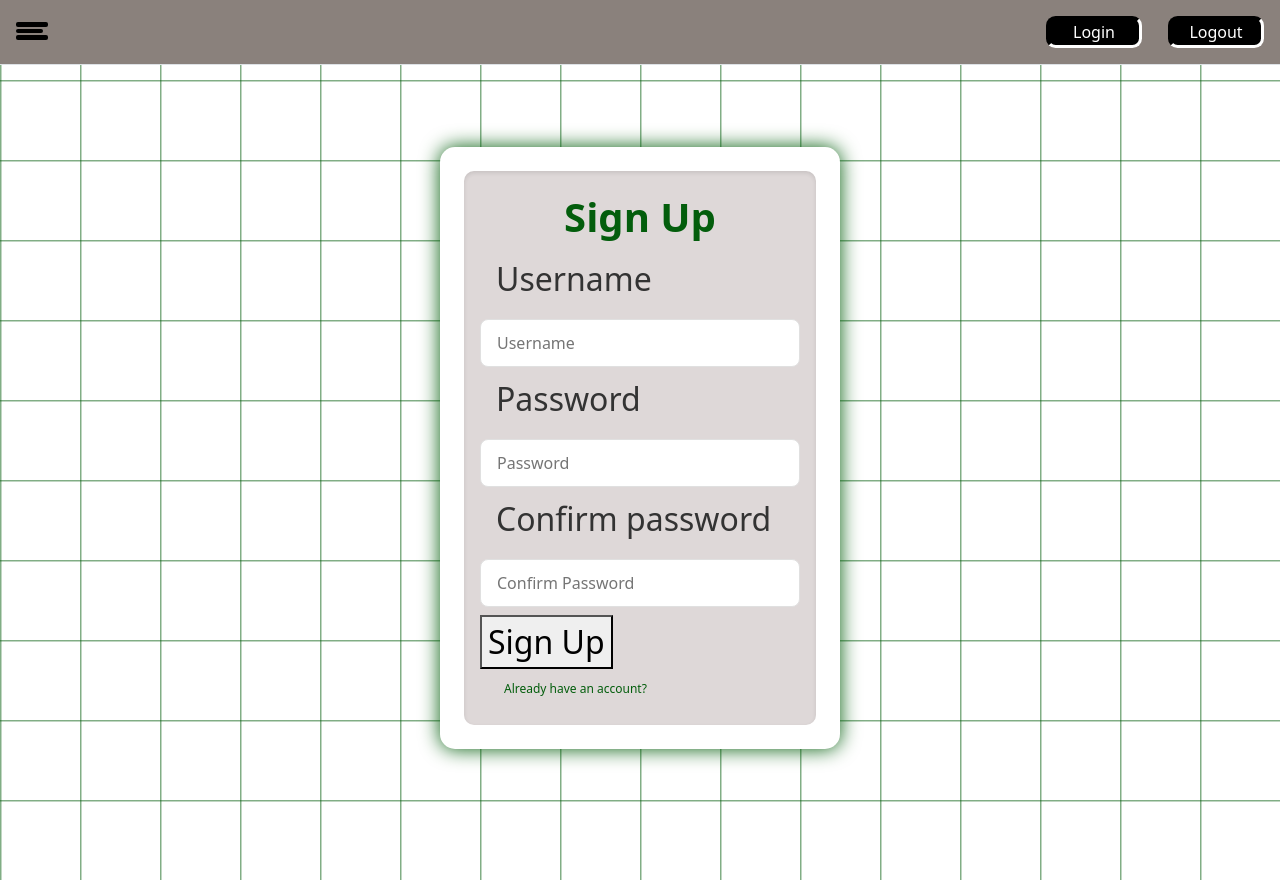
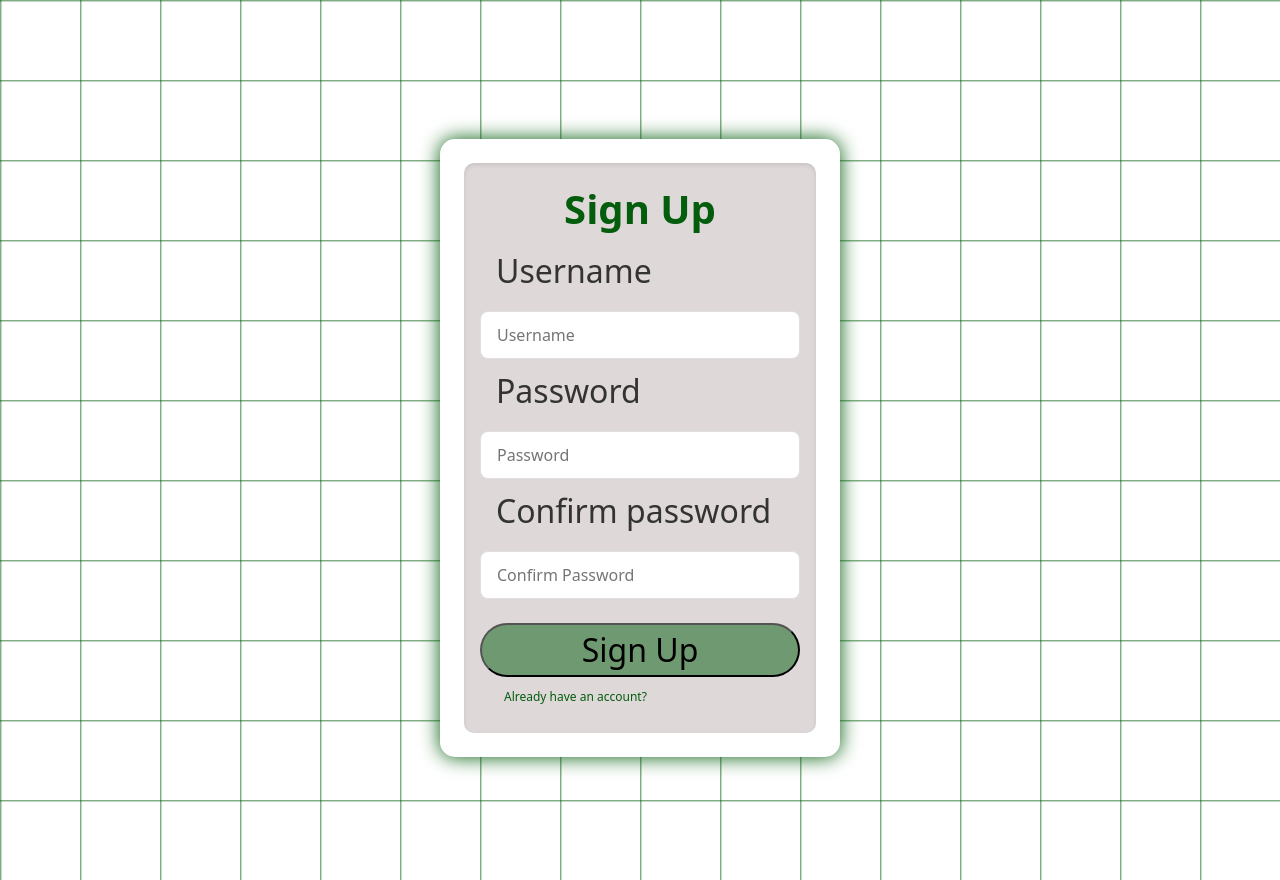
Before and after one commit to BhaveshKukreja29/DevWorth, a Flask app: page /signup in a window 1280 px wide. Run offline with Flask 3, Linux system fonts and the light colour scheme; some libraries are stand-ins or nearby versions.

Commit message:
Update signup.html

```diff
--- a/templates/signup.html
+++ b/templates/signup.html
@@ -12,37 +12,6 @@
     </head>
 
     <body>
-        <!------------------Floating nav bar---------------------------------------------------->
-        <div class="container">
-            <nav class="navbar d-flex justify-content-between align-items-center py-3 mb-4 border-bottom">
-                <div class="navbar-left">
-                    <div class="hamburger" data-bs-toggle="offcanvas" data-bs-target="#offcanvasTop" aria-controls="offcanvasTop">
-                        <div class="hamburger1"></div>
-                        <div class="hamburger2"></div>
-                        <div class="hamburger3"></div>
-                    </div>
-
-                    <a href="/" class="d-inline-flex link-body-emphasis text-decoration-none ms-3">
-                        <!-- Your logo or site name here -->
-                    </a>
-                </div>
-                <div class="navbar-right">
-                    <button id="login-btn"><a href="/login">Login</a></button>
-                    <button id="sign-btn"><a href="/logout">Logout</a></button>
-                </div>
-            </nav>
-        </div>
-
-        <div class="offcanvas offcanvas-top" tabindex="-1" id="offcanvasTop" aria-labelledby="offcanvasTopLabel">
-            <div class="offcanvas-header">
-                <h5 class="offcanvas-title" id="offcanvasTopLabel">Offcanvas top</h5>
-                <button type="button" class="btn-close" data-bs-dismiss="offcanvas" aria-label="Close"></button>
-            </div>
-            <div class="offcanvas-body">
-                <!-- To anything to the menu write in this div -->
-            </div>
-        </div>
-
         <!----------------------------sign----------------------------------------------->
         <div class="main">
             <div class="authentication">
@@ -61,22 +30,22 @@
                             <p>Password</p>
                             <input type="password" name="password1" id="password1" placeholder="Password"/>
                             {% if passErr %}
-                                <div class="errorMessage">{{ passErr }}</div>
+                                <div class="errorMessage" style="color: Red;">{{ passErr }}</div>
                             {% endif %}
 
 
                             <p>Confirm password</p>
                             <input type="password" name="password2" id="password2" placeholder="Confirm Password"/><br/>
                             {% if pass2Err %}
-                                <div class="errorMessage">{{ pass2Err }}</div>
+                                <div class="errorMessage" style="color: Red;">{{ pass2Err }}</div>
                             {% endif %}
 
                             {% if passMatch %}
-                                <div class="errorMessage">{{ passMatch }}</div>
+                                <div class="errorMessage" style="color: Red;">{{ passMatch }}</div>
                             {% endif %}
 
 
-                            <button type="submit">Sign Up</button>
+                            <button id="submit-btn" type="submit">Sign Up</button>
                         </form>
                         <div class="query">
                             <a href="/login" class="login">Already have an account?</a>
```
